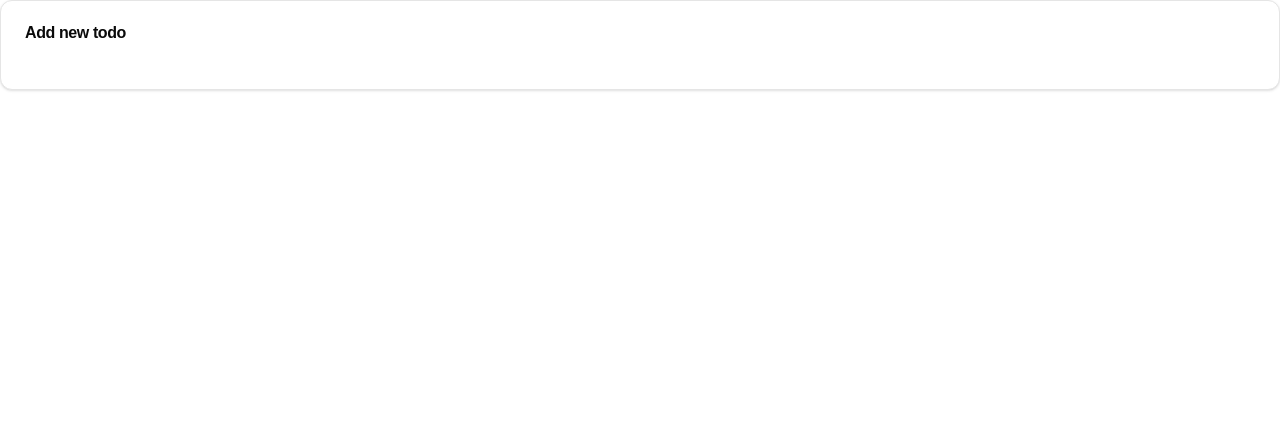
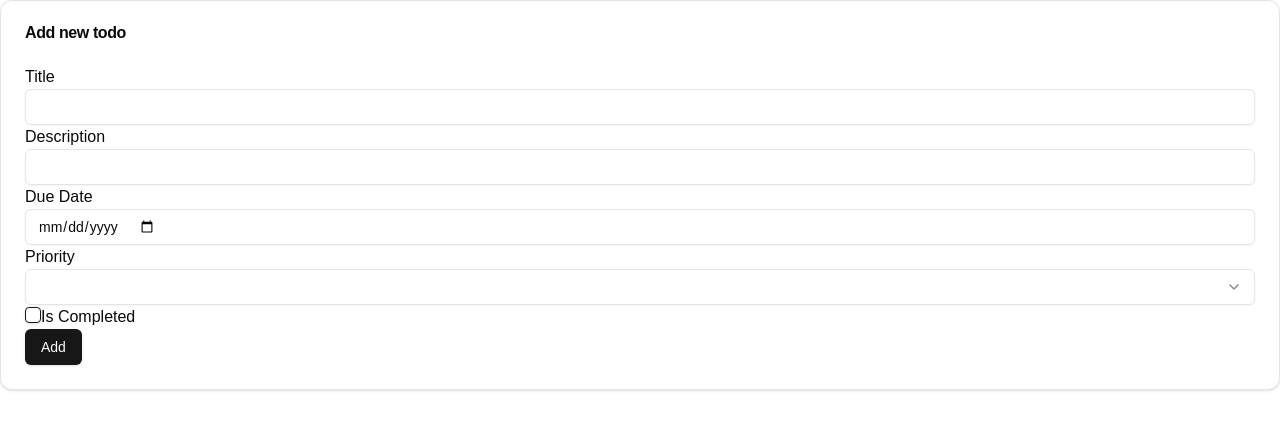
Before and after one commit to natayakovleva/todo-next-app-fwdays, a Next.js app: page /todos/create in a window 1280 px wide. Shown: the top 430 px of the page. Built offline with nearby package versions, Linux system fonts and the light colour scheme.

Commit message:
added TodosForm and types

```diff
--- a/package.json
+++ b/package.json
@@ -10,6 +10,7 @@
   },
   "dependencies": {
     "@radix-ui/react-accordion": "^1.2.2",
+    "@radix-ui/react-checkbox": "^1.1.3",
     "@radix-ui/react-label": "^2.1.1",
     "@radix-ui/react-select": "^2.1.4",
     "@radix-ui/react-slot": "^1.1.1",
--- a/src/app/todos/create/page.tsx
+++ b/src/app/todos/create/page.tsx
@@ -4,6 +4,7 @@ import {
   CardHeader,
   CardTitle,
 } from "@/components/ui/card";
+import {TodosForm} from '@/components/todo/TodosForm'
 
 export default function CreateTodo() {
   return (
@@ -12,7 +13,7 @@ export default function CreateTodo() {
       <CardTitle>Add new todo</CardTitle>
     </CardHeader>
     <CardContent>
-      {/* <TodosForm /> */}
+      <TodosForm />
     </CardContent>
   </Card>
   )
--- a/src/components/todo/TodosForm.tsx
+++ b/src/components/todo/TodosForm.tsx
@@ -0,0 +1,61 @@
+"use client";
+import { Todo } from "@/types/todo";
+import { Label } from "@radix-ui/react-label";
+import { Input } from "@/components/ui/input";
+import { Checkbox } from '@/components/ui/checkbox'
+import {
+  Select,
+  SelectContent,
+  SelectItem,
+  SelectTrigger,
+  SelectValue,
+} from "@/components/ui/select";
+import { Priority, Status, SortBy } from "@/constants/todos";
+import { Button } from "../ui/button";
+
+
+type Props = {
+  isUpdateTodo?: boolean;
+  todo?: Todo;
+};
+
+export const TodosForm: React.FC<Props> = ({ todo, isUpdateTodo = false }) => {
+  return (
+    <form>
+      <div>
+        <Label htmlFor="title">Title</Label>
+        <Input id="title" required/>
+      </div>
+      <div>
+        <Label htmlFor="description">Description</Label>
+        <Input required/>
+      </div>
+      <div>
+        <Label htmlFor="due_date">Due Date</Label>
+        <Input id="due_date" type="date" required/>
+      </div>
+      <div>
+        <Label htmlFor="priority">Priority</Label>
+        <Select
+          name="priority"
+          required
+        >
+          <SelectTrigger >
+            <SelectValue />
+          </SelectTrigger>
+          <SelectContent>
+            <SelectItem value={Priority.P1}>P1</SelectItem>
+            <SelectItem value={Priority.P2}>P2</SelectItem>
+            <SelectItem value={Priority.P3}>P3</SelectItem>
+            <SelectItem value={Priority.P4}>P4</SelectItem>
+          </SelectContent>
+        </Select>
+      </div>
+      <div>
+        <Checkbox id="completed" defaultChecked={false}/>
+        <Label htmlFor="completed">Is Completed</Label>
+      </div>
+      <Button type="submit">Add</Button>
+    </form>
+  )
+}
--- /dev/null
+++ b/src/components/ui/checkbox.tsx
@@ -0,0 +1,30 @@
+"use client"
+
+import * as React from "react"
+import * as CheckboxPrimitive from "@radix-ui/react-checkbox"
+import { Check } from "lucide-react"
+
+import { cn } from "@/lib/utils"
+
+const Checkbox = React.forwardRef<
+  React.ElementRef<typeof CheckboxPrimitive.Root>,
+  React.ComponentPropsWithoutRef<typeof CheckboxPrimitive.Root>
+>(({ className, ...props }, ref) => (
+  <CheckboxPrimitive.Root
+    ref={ref}
+    className={cn(
+      "peer h-4 w-4 shrink-0 rounded-sm border border-primary shadow focus-visible:outline-none focus-visible:ring-1 focus-visible:ring-ring disabled:cursor-not-allowed disabled:opacity-50 data-[state=checked]:bg-primary data-[state=checked]:text-primary-foreground",
+      className
+    )}
+    {...props}
+  >
+    <CheckboxPrimitive.Indicator
+      className={cn("flex items-center justify-center text-current")}
+    >
+      <Check className="h-4 w-4" />
+    </CheckboxPrimitive.Indicator>
+  </CheckboxPrimitive.Root>
+))
+Checkbox.displayName = CheckboxPrimitive.Root.displayName
+
+export { Checkbox }
--- /dev/null
+++ b/src/types/todo.ts
@@ -0,0 +1,8 @@
+export type Todo = {
+  id: string;
+  title: string;
+  due_date: string;
+  description: string;
+  priority: string;
+  completed: boolean;
+};
```
Also changed, not shown: 1 other file (tests, documents, lock files or other folders).
